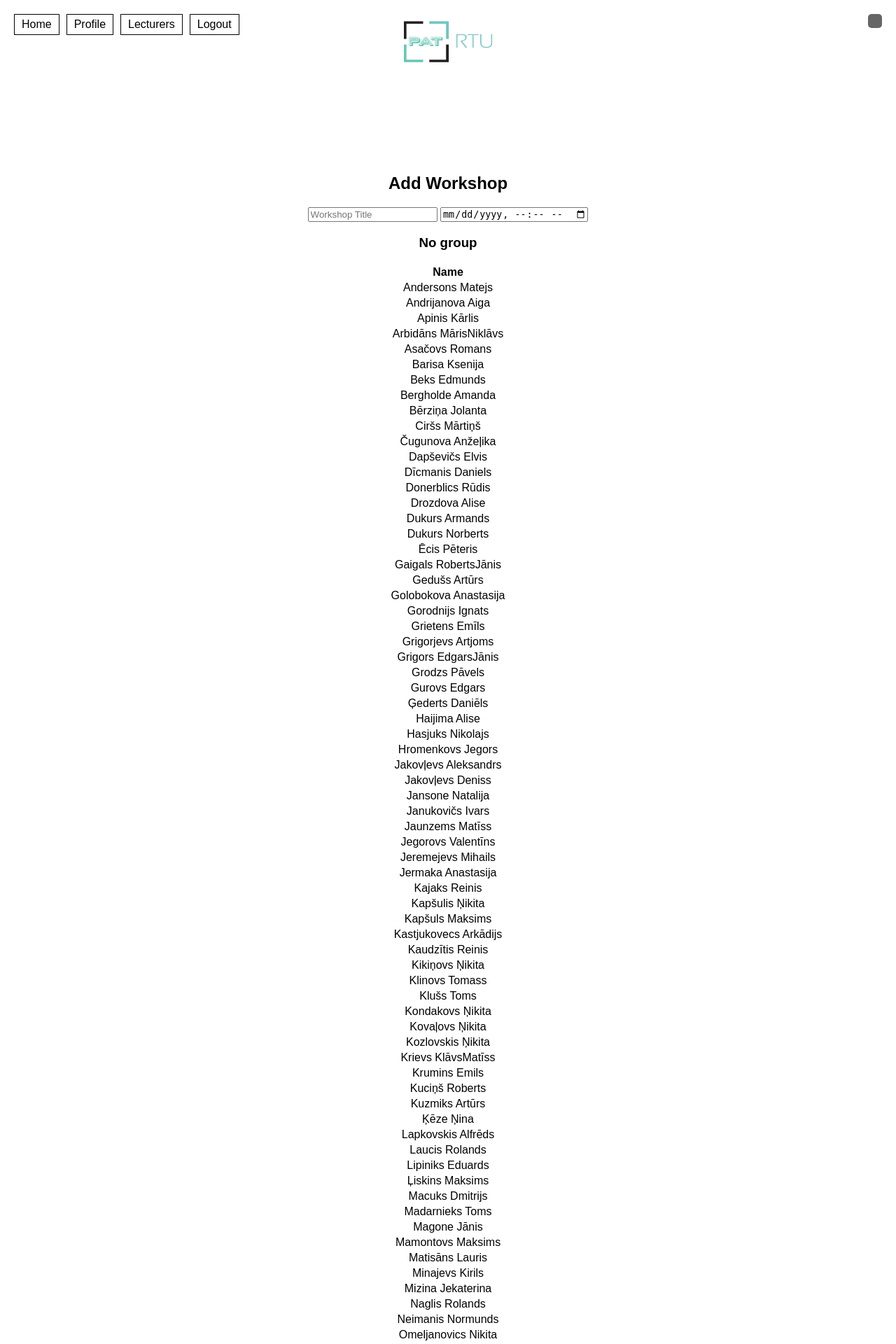
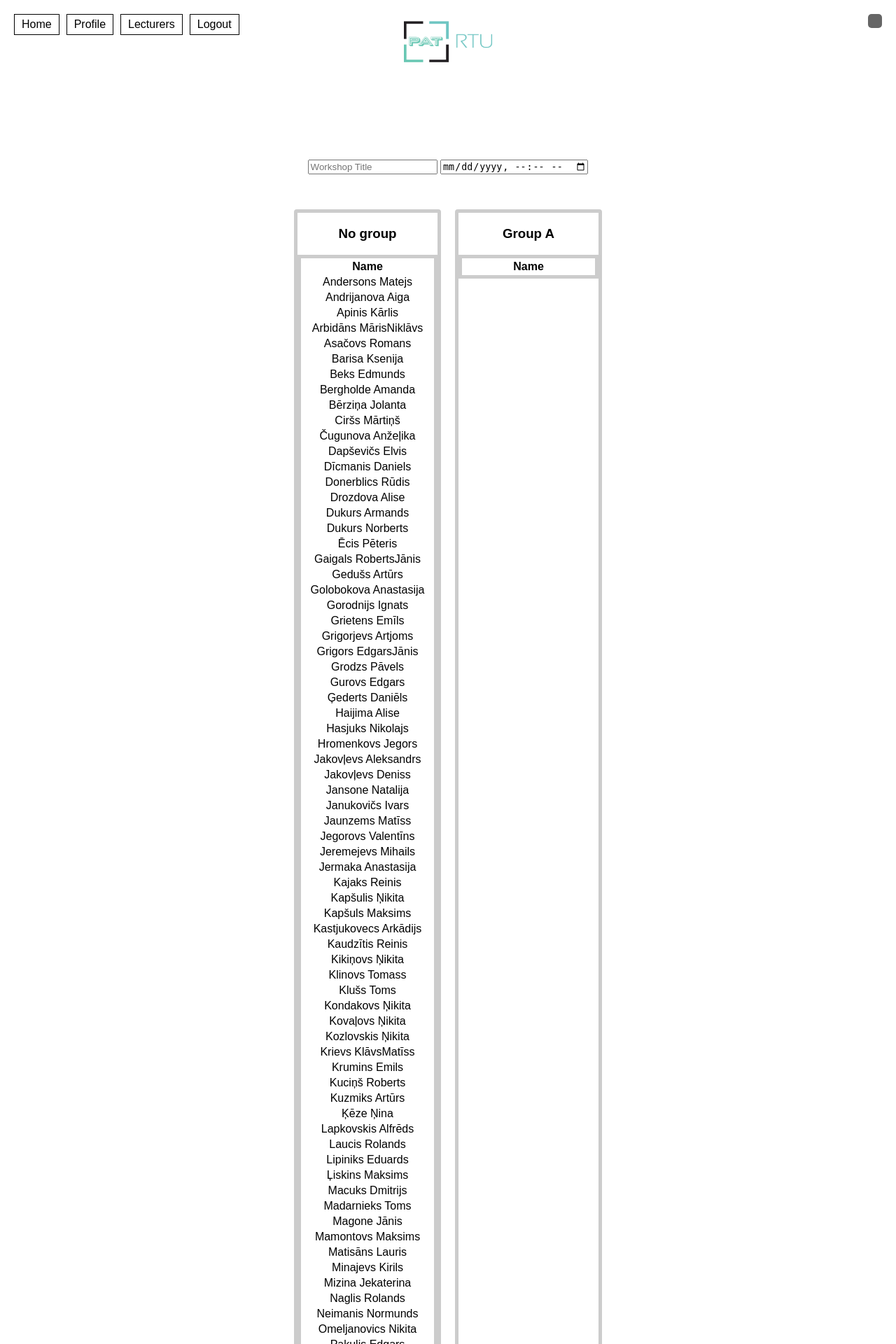
Before and after one commit to jekabsvarna/OOP_Projekts, a Flask app: page /add_workshop in a window 1280 px wide. Shown: the top 1920 px of the page at 70% size. Run offline with Flask 3, Linux system fonts and the light colour scheme; a user stored in the database is signed in; lists and menus that the app fills with data are empty.

Commit message:
vel strada

```diff
--- a/website/templates/add_workshop.html
+++ b/website/templates/add_workshop.html
@@ -1,16 +1,14 @@
 {% extends "base.html" %}
 {% block content %}
+
 <div class="container">
-    <h2>Add Workshop</h2>
   <form action="{{ url_for('views.add_workshop') }}" method="post" id="workshop-form">
     <input type="text" name="title" placeholder="Workshop Title" required>
     <input type="datetime-local" name="date" required>
 
-        <div class="row">
-            <div class="col">
-                <!-- Table for all students -->
+    <div class="student-selection-wrapper" style="margin-top: 50px;"> <div class="col-md-6 pr-0 student-list-container">
         <h3>No group</h3>
-                <table class="table student-table">
+        <table class="table student-table table-bordered">
           <thead>
             <tr>
               <th>Name</th>
@@ -18,30 +16,28 @@
           </thead>
           <tbody class="all-students-list">
             {% for student in students %}
-                            <tr>
-                                <td data-id="{{ student.id }}">{{ student.first_name }}</td>
+              <tr data-id="{{ student.id }}">
+                <td>{{ student.first_name }}</td>
               </tr>
             {% endfor %}
           </tbody>
         </table>
       </div>
-            <div class="col">
-                <!-- Table for selected students -->
+
+      <div class="col-md-6 pl-0 student-list-container">
         <h3>Group A</h3>
-                <table class="table student-table">
+        <table class="table student-table table-bordered">
           <thead>
             <tr>
               <th>Name</th>
             </tr>
           </thead>
           <tbody class="selected-students-list">
-                        <!-- This tbody will be populated dynamically -->
             </tbody>
         </table>
       </div>
     </div>
 
-        <!-- Hidden input field to store selected student IDs -->
     <input type="hidden" id="selected-students" name="students">
 
     <button type="submit">Create Workshop</button>
@@ -49,17 +45,38 @@
 </div>
 
 <style>
-    .col {
-        margin: 0 10px; /* Add margin between columns */
+    .container {
+      display: flex;
+      justify-content: center;
+    }
+
+    .student-selection-wrapper {
+      display: flex;
+      margin: 10px auto;
+    }
+
+    .student-list-container {
+      border: 5px solid #ccc; /* Changed border color to grey */
+      border-radius: 4px;
+      margin: 0 10px;
+      width: calc(200px); /* Adjusted width to 55% */
     }
 
     .student-table {
-        width: 100%; /* Ensure tables take full width */
+      width: 100%;
+      margin-bottom: 0;
+      border: 5px solid #ccc; /* Changed border color to grey */
+    }
+
+    /* Hide student row on selection */
+    .all-students-list tr[data-selected="true"] {
+      display: none;
     }
   </style>
 
+
+
 <script>
-    // JavaScript code for adding/removing students to/from selected list
   document.addEventListener('DOMContentLoaded', function () {
     var workshopForm = document.getElementById('workshop-form');
     var allStudents = workshopForm.querySelector('.all-students-list');
@@ -68,7 +85,7 @@
 
     allStudents.addEventListener('click', function (event) {
       if (event.target.tagName === 'TD') {
-                var studentId = event.target.getAttribute('data-id');
+        var studentId = event.target.parentElement.dataset.id;
         var studentName = event.target.textContent;
 
         var existingStudent = selectedStudentsList.querySelector('td:first-child');
@@ -78,18 +95,19 @@
           selectedStudentsList.appendChild(newRow);
           // Add student ID to the list
           addStudentId(studentId);
+
+          // Mark student row as selected for hiding
+          event.target.parentElement.dataset.selected = "true";
         }
       }
     });
 
-        // Function to add student ID to the list
     function addStudentId(studentId) {
       var currentIds = selectedStudentsInput.value ? JSON.parse(selectedStudentsInput.value) : [];
       currentIds.push(studentId);
       selectedStudentsInput.value = JSON.stringify(currentIds);
     }
 
-        // Prevent form submission if no students are selected
     workshopForm.addEventListener('submit', function (event) {
       if (selectedStudentsList.children.length === 0) {
         event.preventDefault();
```
Also changed, not shown: instance/database.db. Lines whose indentation alone changed are shown as unchanged.
